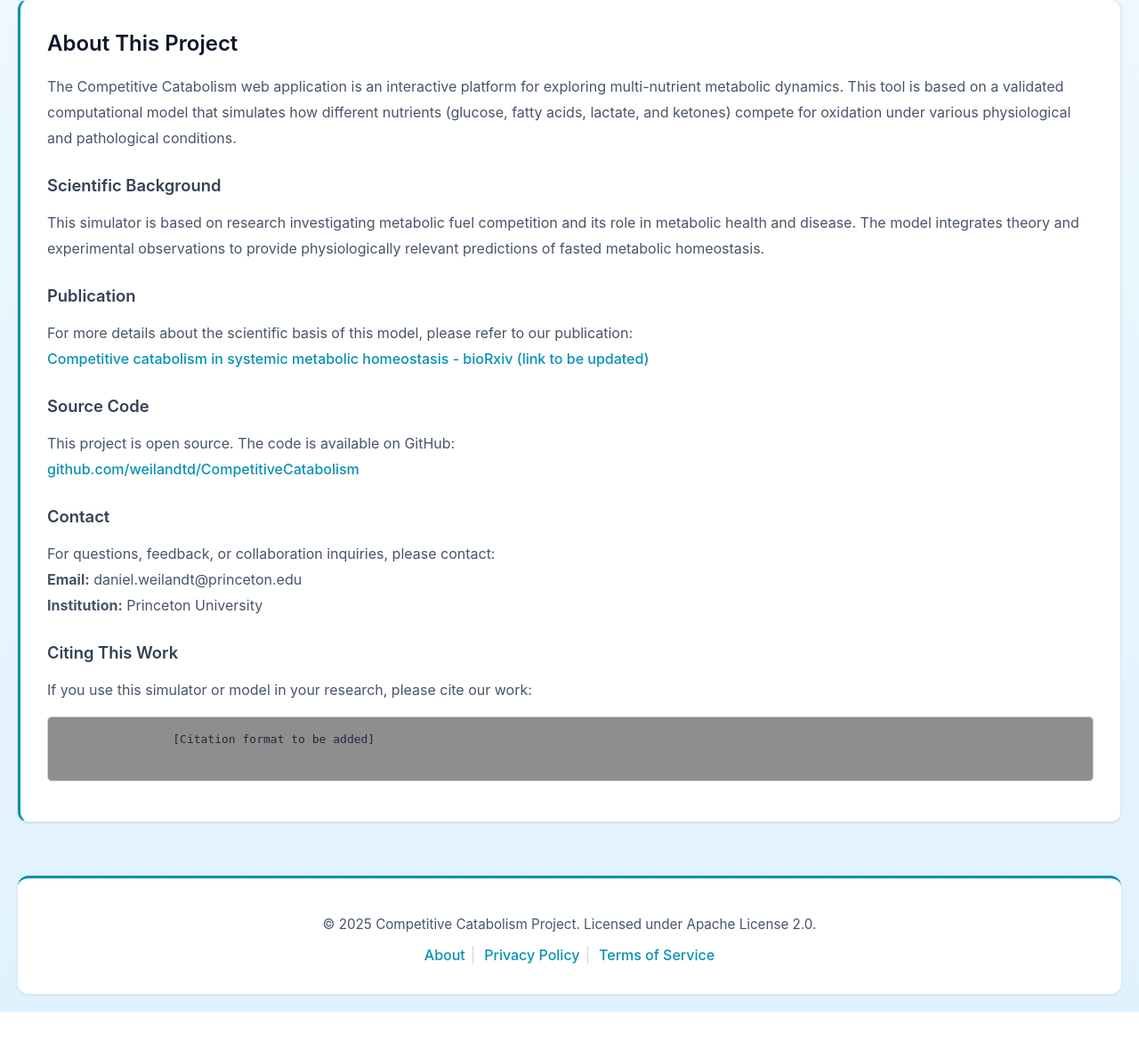
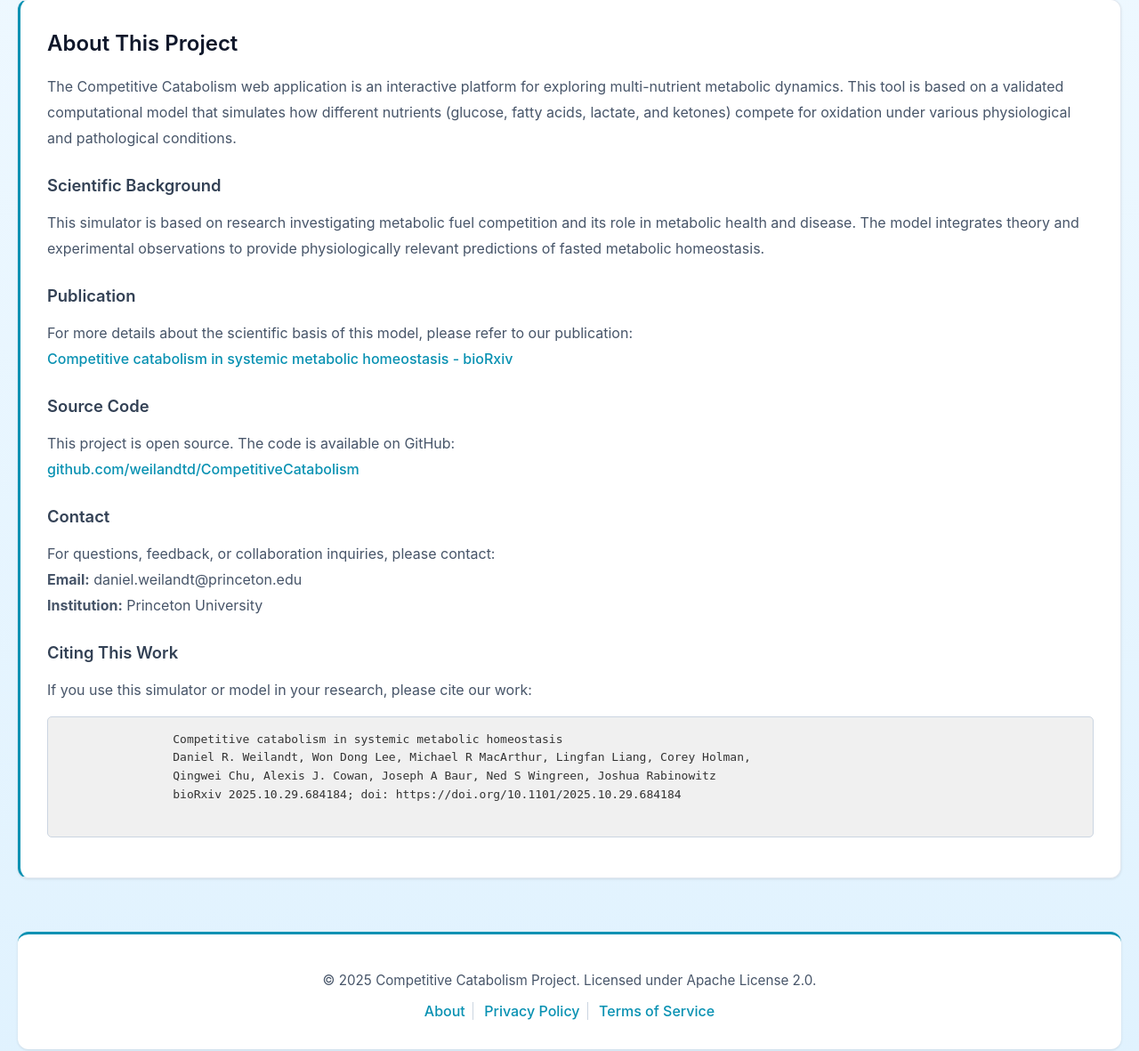
Before and after one commit to weilandtd/CompetitiveCatabolism, a Flask app: page /about in a window 1280 px wide. Shown: the part 239-1420 px from the top of the page at 89% size. Before the commit the page ends 1376 px from the top, so only its background shows below. Run offline with Flask 2, Linux system fonts and the light colour scheme.

Commit message:
MTN: Update BioRxiv links and citations

```diff
--- a/web_app/template/about.html
+++ b/web_app/template/about.html
@@ -33,8 +33,8 @@
             <p>
                 For more details about the scientific basis of this model, please refer to our publication:
                 <br>
-                <a href="https://www.biorxiv.org/" target="_blank" rel="noopener noreferrer">
-                    Competitive catabolism in systemic metabolic homeostasis - bioRxiv (link to be updated)
+                <a href="https://doi.org/10.1101/2025.10.29.684184" target="_blank" rel="noopener noreferrer">
+                    Competitive catabolism in systemic metabolic homeostasis - bioRxiv
                 </a>
             </p>
 
@@ -60,8 +60,11 @@
             <p>
                 If you use this simulator or model in your research, please cite our work:
             </p>
-            <pre style="background-color: #8e8e8e; padding: 15px; border-radius: 5px; overflow-x: auto;">
-                [Citation format to be added]
+            <pre style="background-color: #f0f0f0; padding: 15px; border-radius: 5px; overflow-x: auto; color: #333;">
+                Competitive catabolism in systemic metabolic homeostasis
+                Daniel R. Weilandt, Won Dong Lee, Michael R MacArthur, Lingfan Liang, Corey Holman,
+                Qingwei Chu, Alexis J. Cowan, Joseph A Baur, Ned S Wingreen, Joshua Rabinowitz
+                bioRxiv 2025.10.29.684184; doi: https://doi.org/10.1101/2025.10.29.684184
             </pre>
         </div>
     </div>
--- a/web_app/template/index.html
+++ b/web_app/template/index.html
@@ -142,7 +142,7 @@
                         lactate, and ketones) compete for oxidation under various physiological and pathological
                         conditions.
                         Simulations are based on a validated computational model (presented
-                         <a href="https://www.biorxiv.org/">here</a>).
+                         <a href="https://www.biorxiv.org/content/10.1101/2025.10.29.684184">here</a>).
                         This web application allows you to manipulate parameters to reproduce the finding we present in the publication,
                         and also to explore new scenarios beyond those described in the paper.
                         We hope this tool will help you understand fuel competition and its implications for metabolic health.
```
Also changed, not shown: README.md.
